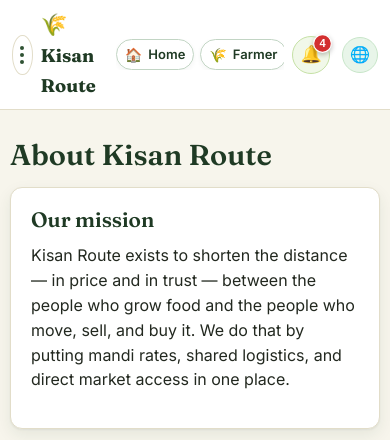
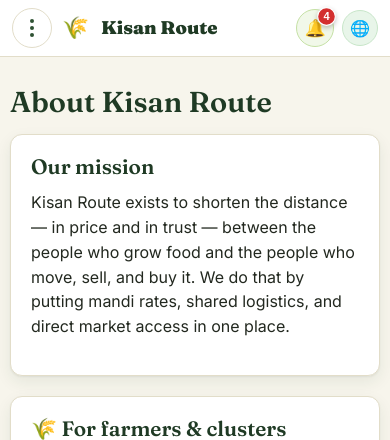
Before and after one commit to ShubhBhattacharya/kisan-route, a Flask app: page /about in a window 390 px wide. Shown: the top 440 px of the page. Run offline with Flask 3, Linux system fonts and the light colour scheme; data that the repository does not hold is empty.

Commit message:
Fix mobile topbar layout: declutter squished nav buttons, keep brand on single line, preserve desktop pills

```diff
--- a/kisan_route 2/static/css/style.css
+++ b/kisan_route 2/static/css/style.css
@@ -76,11 +76,33 @@
 .dots-btn:hover { background: var(--surface-tint); }
 
 .brand {
-  font-family: var(--font-display); font-weight: 700; font-size: 1.25rem;
-  color: var(--green-900); text-decoration: none; margin-right: auto;
+  font-family: var(--font-display);
+  font-weight: 800;
+  font-size: 1.25rem;
+  color: var(--green-900);
+  text-decoration: none;
+  display: inline-flex;
+  align-items: center;
+  gap: 8px;
+  white-space: nowrap;
+  line-height: 1;
+  flex-shrink: 0;
+}
+.kr-brand-emblem {
+  font-size: 20px;
+  line-height: 1;
+}
+.kr-brand-text {
+  white-space: nowrap;
 }
 
-.topbar-right { display: flex; align-items: center; gap: 12px; margin-left: auto; }
+.topbar-right {
+  display: flex;
+  align-items: center;
+  gap: 10px;
+  margin-left: auto;
+  flex-shrink: 0;
+}
 .topbar-right select {
   border: 1px solid var(--border); border-radius: var(--radius-sm);
   padding: 6px 10px; background: var(--surface); font-family: var(--font-body);
@@ -434,42 +456,45 @@
   border-radius: var(--radius-sm); font-size: 0.82rem;
 }
 
-/* Navigation Group: Always visible and scrollable */
+/* Desktop Navigation Group (Visible on Desktop, hidden on Mobile) */
 #leftNavGroup,
 .desktop-only-nav {
-  display: inline-flex !important;
+  display: inline-flex;
   align-items: center;
   gap: 8px;
-  flex-wrap: nowrap;
-  overflow-x: auto;
-  -webkit-overflow-scrolling: touch;
-  scrollbar-width: none;
-}
-#leftNavGroup::-webkit-scrollbar {
-  display: none;
+  flex-wrap: wrap;
+  margin-left: 14px;
 }
 
 /* ---------------- Responsive ---------------- */
 @media (max-width: 860px) {
   .topbar {
-    padding: 8px 10px;
-    gap: 8px;
-    overflow-x: auto;
-    scrollbar-width: none;
+    padding: 10px 14px;
+    gap: 10px;
+    overflow: visible !important;
+    overflow-x: visible !important;
+    justify-content: space-between;
   }
   .topbar::-webkit-scrollbar {
     display: none;
   }
+  /* On mobile: HIDE leftNavGroup so topbar is completely clean, spacious, and not cluttered */
   #leftNavGroup,
   .desktop-only-nav {
-    display: inline-flex !important;
-    gap: 6px;
-    flex-wrap: nowrap;
+    display: none !important;
   }
-  #leftNavGroup a {
-    font-size: 13px !important;
-    padding: 4px 8px !important;
+  .brand {
+    font-size: 1.15rem !important;
     white-space: nowrap !important;
+    flex-shrink: 0;
+  }
+  .kr-brand-text {
+    white-space: nowrap !important;
+  }
+  .topbar-right {
+    margin-left: auto;
+    gap: 8px;
+    flex-shrink: 0;
   }
 }
 
--- a/kisan_route 2/static/js/main.js
+++ b/kisan_route 2/static/js/main.js
@@ -21,8 +21,6 @@
 
   // 3. Inject Left-Side Navigation Group beside the brand logo (Desktop Only)
   if (brand && !document.getElementById('leftNavGroup')) {
-    brand.style.marginRight = '12px';
-
     var navGroup = document.createElement('div');
     navGroup.id = 'leftNavGroup';
     navGroup.className = 'desktop-only-nav';
```
